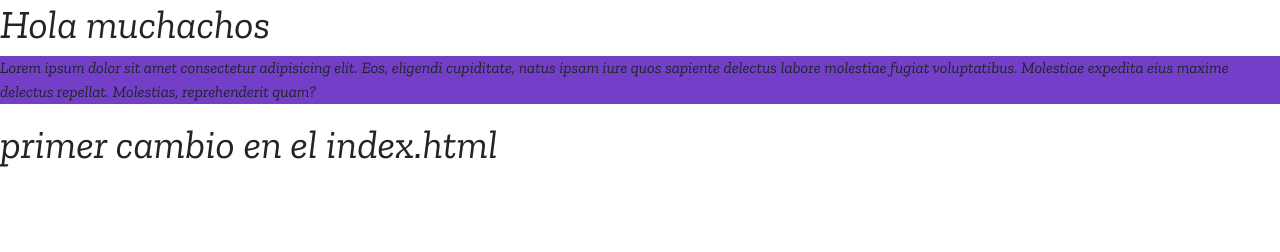
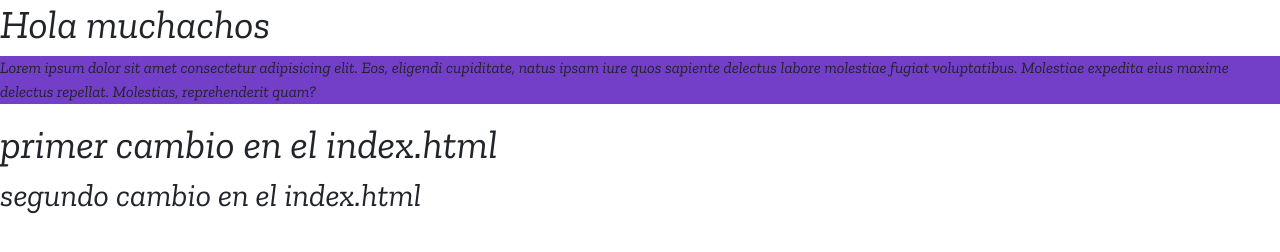
Before and after one commit to tsicom/Bootcamp-AwakeLab, a website: page index.html in a window 1280 px wide. Drawn offline with nearby package versions, Linux system fonts and the light colour scheme.

Commit message:
mi segundo  commit

```diff
--- a/index.html
+++ b/index.html
@@ -22,6 +22,8 @@
 
     <h1>primer cambio en el index.html</h1>
 
+    <h2>segundo cambio en el index.html</h2>
+
     <script src="./node_modules/bootstrap/dist/js/bootstrap.min.js"></script>
 </body>
 
```
